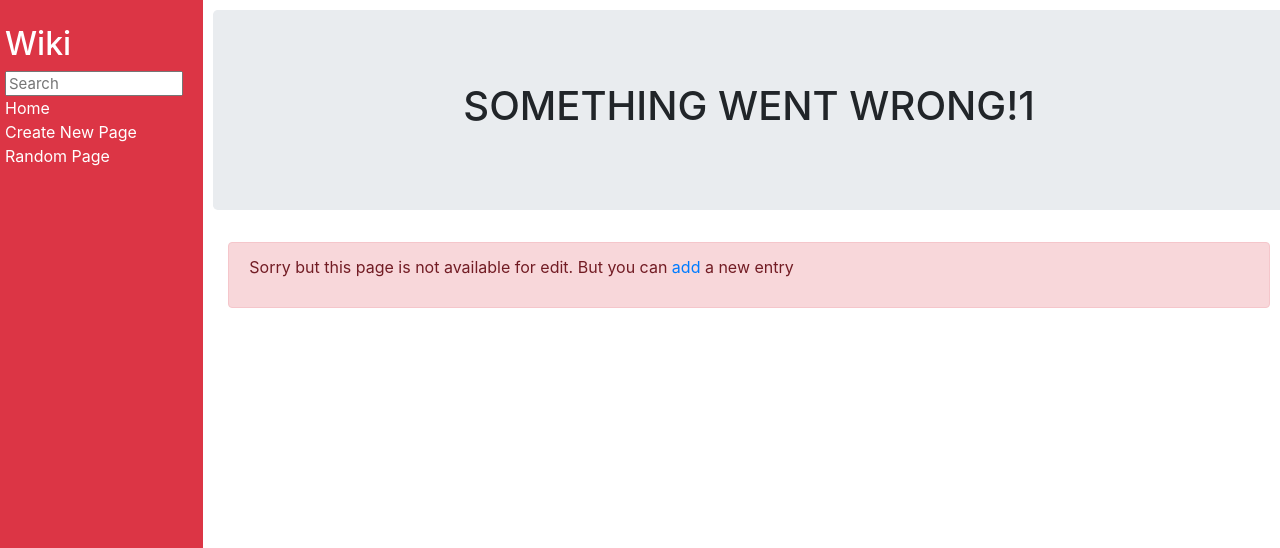
After one commit to Efelipa/project1, a Django app: page /edit_page/1 in a window 1280 px wide. The commit adds this page. Shown: the top 548 px of the page. Run offline with Django 3.2, Linux system fonts and the light colour scheme; some libraries are stand-ins or nearby versions.

Commit message:
Fixing the last feature

```diff
--- /dev/null
+++ b/encyclopedia/templates/encyclopedia/edit_error.html
@@ -0,0 +1,16 @@
+{% extends "encyclopedia/layout.html" %}
+
+{% block title %}
+    Edit: ERROR
+{% endblock %}
+
+{% block body %}
+    <div class="jumbotron">
+        <h1 class="text-center p-2 text-uppercase">Something went wrong!{{title}}</h1>
+    </div>
+    <div class="container">
+        <div class="alert alert-danger">
+            <p>Sorry but this page is not available for edit. But you can <a href="{% url 'new_entry'%}">add</a> a new entry</p>
+        </div>
+    </div>
+{% endblock %}
--- a/encyclopedia/templates/encyclopedia/edit_page.html
+++ b/encyclopedia/templates/encyclopedia/edit_page.html
@@ -9,10 +9,10 @@
         <h1 class="text-center p-2">Edit {{title}}</h1>
     </div>
     <div class="container">
-        <form action="{% url 'new_entry' %}" method="POST">
+        <form action="{% url 'edit_page' title='entry_title' %}" method="POST">
             {% csrf_token %}
             <div class="form-group">
-                {{ form }}
+                {{ edit_form }}
             </div>
             <div class="form-group">
                 <input class="btn btn-primary" type="submit" value="Save">
--- a/encyclopedia/templates/encyclopedia/entry.html
+++ b/encyclopedia/templates/encyclopedia/entry.html
@@ -12,6 +12,6 @@
     </div>
     <div class="container">
         {{ entry | safe }}
-        <a class="btn btn-outline-secondary" href="">Edit</a>
+        <a class="btn btn-outline-secondary" href="{% url 'edit_page' title=entry_title %}">Edit</a>
     </div>
 {% endblock %}
--- a/encyclopedia/templates/encyclopedia/index.html
+++ b/encyclopedia/templates/encyclopedia/index.html
@@ -11,7 +11,7 @@
     <div class="container">
         <ul>
             {% for entry in entries %}
-                <li><a href="wiki/{{ entry }}">{{ entry }}</a></li>
+            <li><a href="wiki/{{ entry }}">{{ entry }}</a></li>
             {% endfor %}
         </ul>
     </div>
--- a/encyclopedia/urls.py
+++ b/encyclopedia/urls.py
@@ -8,5 +8,5 @@ urlpatterns = [
     path("wiki/<str:entry>", views.entry, name="entry"),
     path("new_entry", views.new_entry, name="new_entry"),
     path("search", views.search, name="search"),
-    path("edit_page", views.edit_page, name="edit_page"),
+    path("edit_page/<str:title>", views.edit, name="edit_page"),
 ]
--- a/encyclopedia/views.py
+++ b/encyclopedia/views.py
@@ -1,4 +1,5 @@
 import random
+from re import S
 from django.shortcuts import render, redirect
 from markdown2 import Markdown
 from . import util
@@ -23,6 +24,11 @@ class entry_form(forms.Form):
         initial=False, widget=forms.HiddenInput, required=False)
 
 
+class edit_form(forms.Form):
+    entry = forms.CharField(label="", widget=forms.Textarea(
+        attrs={'class': 'form-control', "placeholder": "Edit Page Content"}))
+
+
 def index(request):
     return render(request, "encyclopedia/index.html", {
         "entries": util.list_entries(),
@@ -41,7 +47,7 @@ def entry(request, entry):
     else:
         return render(request, "encyclopedia/entry.html", {
             "entry": markdown.convert(entry_page),
-            "entry_title": entry.upper(),
+            "entry_title": entry,
             "search_form": SearchForm(),
         })
 
@@ -92,12 +98,29 @@ def new_entry(request):
             return redirect(reverse('entry', args=[title]))
 
 
-def edit_page(request):
-    title = "Hola"
-    return render(request, "encyclopedia/edit_page.html", {
-        "title": title,
-        "form": entry_form()
-    })
+def edit(request, title):
+    if request.method == 'GET':
+        entry = util.get_entry(title)
+        if entry == None:
+            return render(request, "encyclopedia/edit_error.html", {
+                "title": title,
+                "edit_form": edit_form(initial={'entry': entry}),
+                "search_form": SearchForm(),
+            })
+
+    else:
+        form = edit_form(request.POST)
+
+        if form.is_valid():
+            entry = form.cleaned_data['entry']
+            util.save_entry(title, entry)
+            return redirect(reverse('entry', args=[title]))
+        else:
+            return render(request, "encyclopedia/edit_page.html", {
+                "title": title,
+                "form": edit_form(),
+                "search_form": SearchForm(),
+            })
 
 
 def random_page(request):
```
